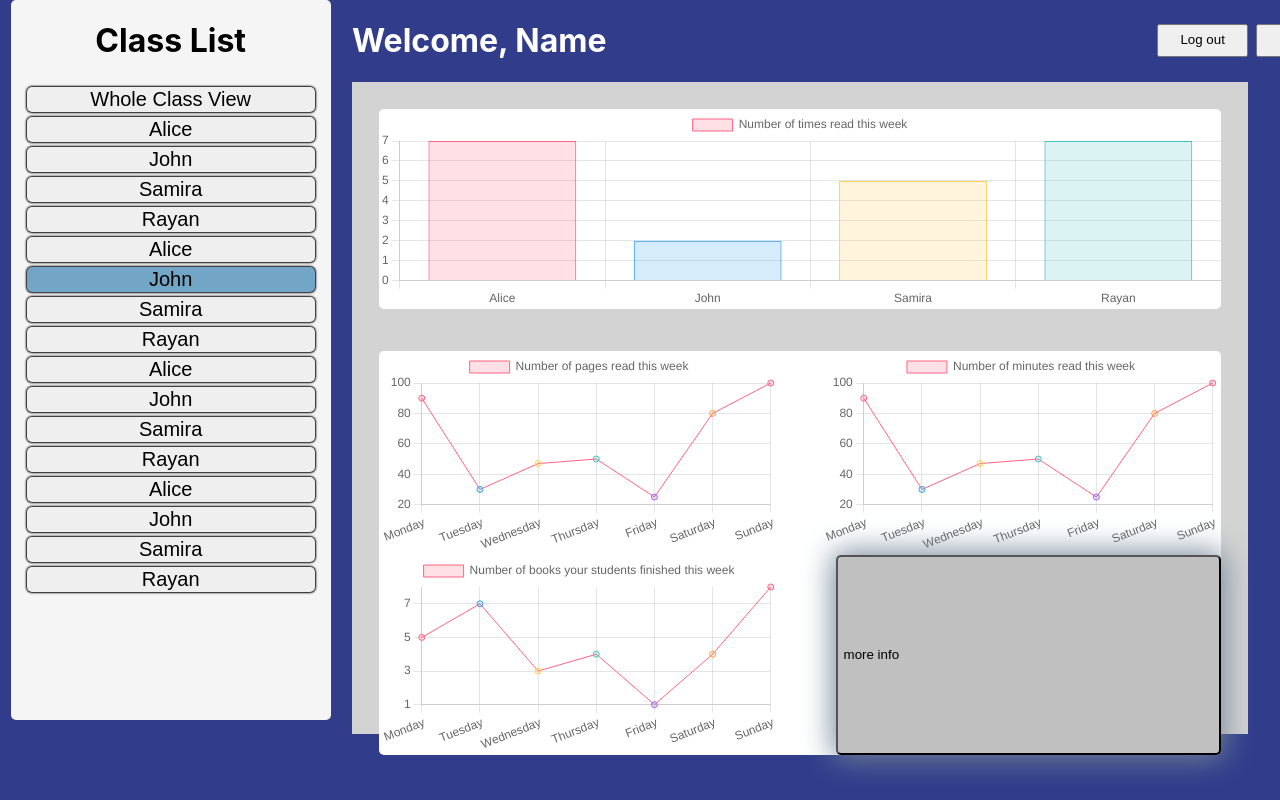
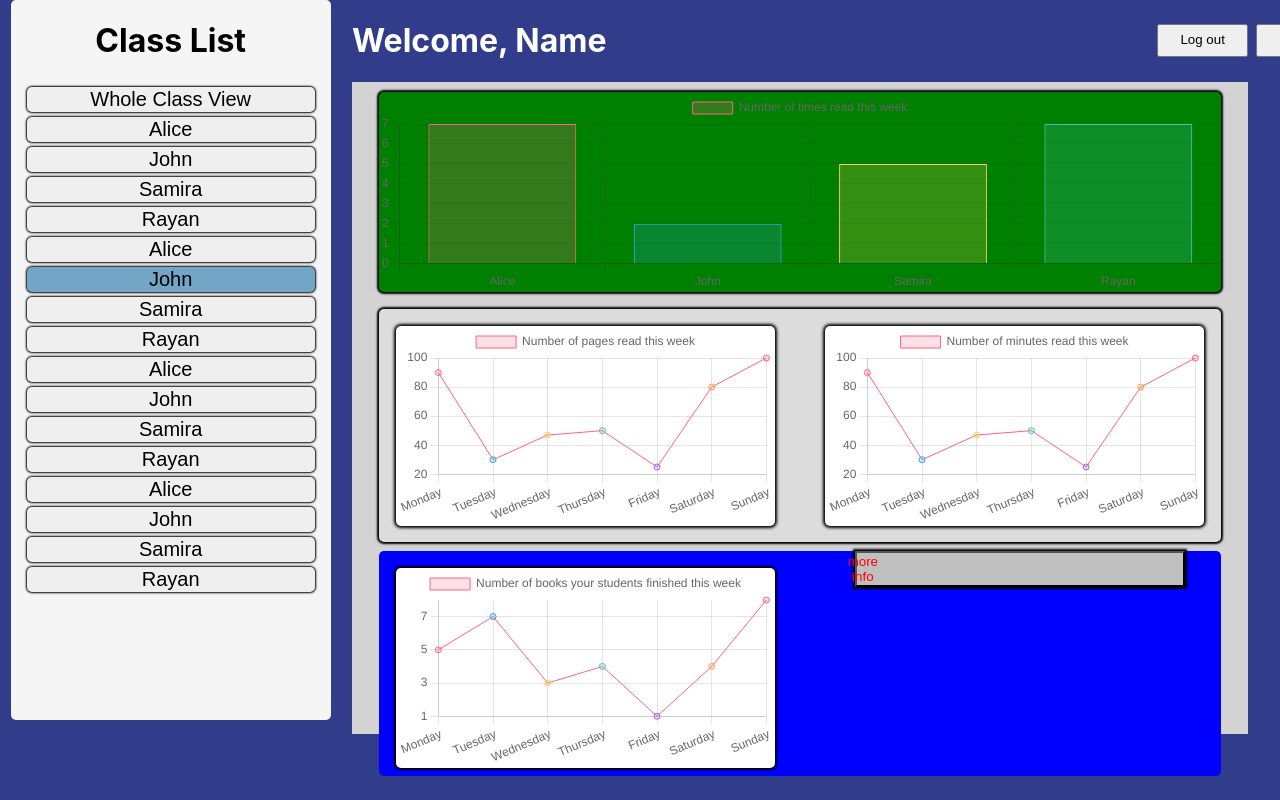
Before and after one commit to SchoolOfCode/final-project-repo-bar-coders, a Next.js app: page /teacherhome in a window 1280 px wide. Shown: the top 800 px of the page. Built offline with nearby package versions, Linux system fonts and the light colour scheme; no server answers; a web font is replaced by a local one.

Commit message:
graph CSS

```diff
--- a/src/teacherComponents/Teacherdashboard/teacherdashboard.js
+++ b/src/teacherComponents/Teacherdashboard/teacherdashboard.js
@@ -5,6 +5,7 @@ import Pagesread from "../Graphs/pagesread";
 import Booksfinished from "../Graphs/booksfinished";
 import Minutesread from "../Graphs/minutesread";
 import Link from "next/link";
+import { styled } from "@chakra-ui/react";
 
 function Teacherdashboard() {
   return (
@@ -14,21 +15,24 @@ function Teacherdashboard() {
       </div>
 
       <div className={Styles.bottomsection}>
-        <div className={Styles.squarecontainers}>
           <div className={Styles.topcontainers}>
-            <Pagesread></Pagesread>
-            <Minutesread></Minutesread>
+            <div className={Styles.pages}><Pagesread></Pagesread></div>
+            <div className={Styles.minutes}><Minutesread></Minutesread></div>
           </div>
 
           <div className={Styles.bottomcontainers}>
-            <Booksfinished></Booksfinished>
+            <div className={Styles.finished}><Booksfinished></Booksfinished></div>
+
+            <div className={Styles.info}>
               <Link href="/teacherinfopage" passHref>
-            <button>more info</button>
+           <button className={Styles.button}>more info</button>
               </Link>
+              </div>
+
           </div>
         </div>
       </div>
-    </div>
+    // </div>
   );
 }
 
--- a/styles/teacherdashboard.module.css
+++ b/styles/teacherdashboard.module.css
@@ -4,17 +4,25 @@
     color: black;
     display: flex;
     flex-direction: column;
-    padding: 3%
+    padding: 3%;
+
+
 }
 
 .timesreadcontainer {
-    background-color: white;
+    background-color: green;
     border-radius: 5px;
+    box-shadow: 0 0 2px 2px;
+    margin-top: -2%;
+
+
 }
 
 .bottomsection {
     padding-top: 5%;
     border-radius: 5px;
+    margin-top: -4%;
+
 }
 
 .squarecontainers {
@@ -23,24 +31,75 @@
     justify-content: space-between;
     background-color: white;
     border-radius: 5px;
+    box-shadow: 0 0 2px 2px;
+
 }
 
 .topcontainers {
+    background-color: gainsboro;
     display: flex;
     justify-content: space-between;
     border-radius: 5px;
+    box-shadow: 0 0 2px 2px;
+    padding-bottom: 2%;
+    margin-top: 1%;
+}
+.pages{
+    background-color: white;
+    border-radius: 5px;
+    box-shadow: 0 0 3px 2px ;
+    margin-top: 2%;
+    margin-left: 2%;
+    width: 45%;
+
+}
+
+.minutes{
+    background-color: white;
+    border-radius: 5px;
+    box-shadow:  0 0 3px 2px;
+    margin-top: 2%;
+    margin-right: 2%;
+    width: 45%
 }
 
 .bottomcontainers {
+    background-color: blue;
     display: flex;
     justify-content: space-between;
     border-radius: 5px;
+    padding-bottom: 1%;
+    margin-top: 1%;
+}
+
+.finished{
+    background-color: white;
+    border-radius: 5px;
+    box-shadow: 0 0 2px 2px ;
+    margin-top: 2%;
+    margin-left: 2%;
+    width: 45%;
 }
 
 .bottomcontainers button{
-background-color: silver;
-padding-right: 20rem;
-text-align: center;
-box-shadow: 0 0 30px 3px lightslategray;
-border-radius: 5px;
+    display: flex;
+    justify-content: center;
+    background-color: silver;
+    padding-right: 20rem;
+    box-shadow: 0 0 2px 2px black;
+    width: 25%;
+    /* border-radius: 5px;
+    margin-top: 8%;
+    margin-right: 8%;
+    height: 35%; */
+    text-align: center;
 }
+
+.button{
+    display: flex;
+    justify-content: center;
+    text-align: center;
+    margin-left: 5%;
+    color: red;
+
+}
```
